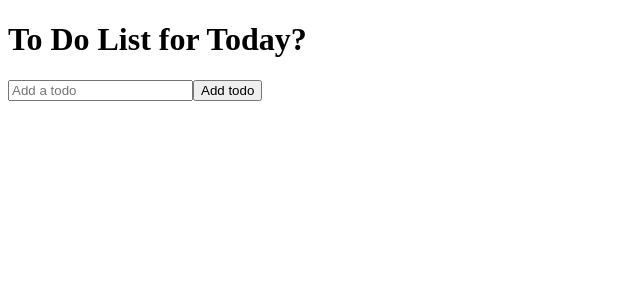
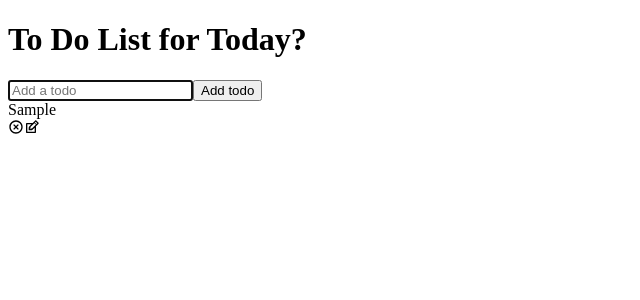
Before and after one commit to edromero86/Todo-React-App, a React (Create React App) app: page / in a window 1280 px wide. Both pictures are taken after typing "Sample" into the empty fields and a click on the button "Add todo". Shown: the top 300 px of the page, without its empty margins (0-640 px from the left). Built offline with nearby package versions, Linux system fonts and the light colour scheme.

Commit message:
add todo function, react hooks and icons

```diff
--- a/package.json
+++ b/package.json
@@ -11,6 +11,7 @@
     "@testing-library/user-event": "^13.5.0",
     "react": "^18.2.0",
     "react-dom": "^18.2.0",
+    "react-icons": "^4.7.1",
     "react-scripts": "5.0.1",
     "web-vitals": "^2.1.4"
   },
--- a/src/components/Todo.js
+++ b/src/components/Todo.js
@@ -0,0 +1,47 @@
+import React, { useState } from "react";
+import TodoForm from "./TodoForm";
+import {RiCloseCircleLine} from 'react-icons/ri';
+import {TiEdit} from 'react-icons/ti';
+
+
+function Todo({todos, completeTodo, removeTodo, updateTodo}) {
+  const [edit, setEdit] = useState({
+    id: null,
+    value: "",
+  });
+
+  const submitUpdate = value => {
+    updateTodo(edit.id, value);
+    setEdit({
+      id: null,
+      value: ''
+    });
+  };
+
+  if (edit.id ) {
+    return <TodoForm edit={edit} onSubmit={submitUpdate} />;
+  }
+
+  return todos.map((todo, index) => (
+    <div
+      className={todo.isComplete ? "todo-row complete" : "todo-row"}
+      key={index}
+    >
+      <div key={todo.id} onClick={() => completeTodo(todo.id)}>
+        {todo.text}
+      </div>
+      <div className="icons">
+        <RiCloseCircleLine
+        onClick={() => removeTodo(todo.id)}
+        className='delete-icon'
+        />
+        <TiEdit
+        onClick={() => setEdit({id: todo.id, value: todo.text})}
+        className='edit-icon' />
+      </div>
+
+    </div>
+  ));
+}
+
+export default Todo;
--- a/src/components/TodoForm.js
+++ b/src/components/TodoForm.js
@@ -1,11 +1,17 @@
-import React, {useState} from 'react'
+import React, { useState, useEffect, useRef } from 'react'
 
 function TodoForm(props) {
   const [input, setInput] = useState('');
 
+  const inputRef = useRef(null);
+
+  useEffect(() => {
+    inputRef.current.focus();
+  });
+
   const handleChange = e => {
     setInput(e.target.value);
-  }
+  };
 
   const handleSubmit = e => {
     e.preventDefault();
@@ -27,6 +33,7 @@
         name='text'
         className='todo-input'
         onChange={handleChange}
+        ref={inputRef}
       />
       <button className='todo-button'>Add todo</button>
     </form>
--- a/src/components/TodoList.js
+++ b/src/components/TodoList.js
@@ -1,5 +1,6 @@
 import React, { useState } from "react";
 import TodoForm from "./TodoForm";
+import Todo from './Todo';
 
 function TodoList() {
   const [todos, setTodos] = useState([]);
@@ -16,10 +17,37 @@
     // console.log(todo,...todos);
   };
 
+  const updateTodo = (todoId, newValue) => {
+    if (!newValue.text || /^\s*$/.test(newValue.text)) {
+      // if letter is not typed it will not render
+      return;
+    }
+    setTodos(prev => prev.map(item => (item.id === todoId ?newValue : item))
+    );
+  };
+
+  // this removes todo
+  const removeTodo = id => {
+    const removeArr = [...todos].filter(todo => todo.id !== id);
+
+    setTodos(removeArr);
+  };
+
+  const completeTodo = id => {
+    let updatedTodos = todos.map(todo => {
+      if (todo.id === id) {
+        todo.isComplete = !todo.isComplete; // toggle between true and false
+      }
+      return todo;
+    });
+    setTodos(updatedTodos);
+  };
+
   return (
     <div>
       <h1>To Do List for Today?</h1>
       <TodoForm onSubmit={addTodo} />
+      <Todo todos={todos} completeTodo={completeTodo} removeTodo={removeTodo} updateTodo={updateTodo} />
     </div>
   );
 }
```
Also changed, not shown: 2 other files (tests, documents, lock files or other folders).
